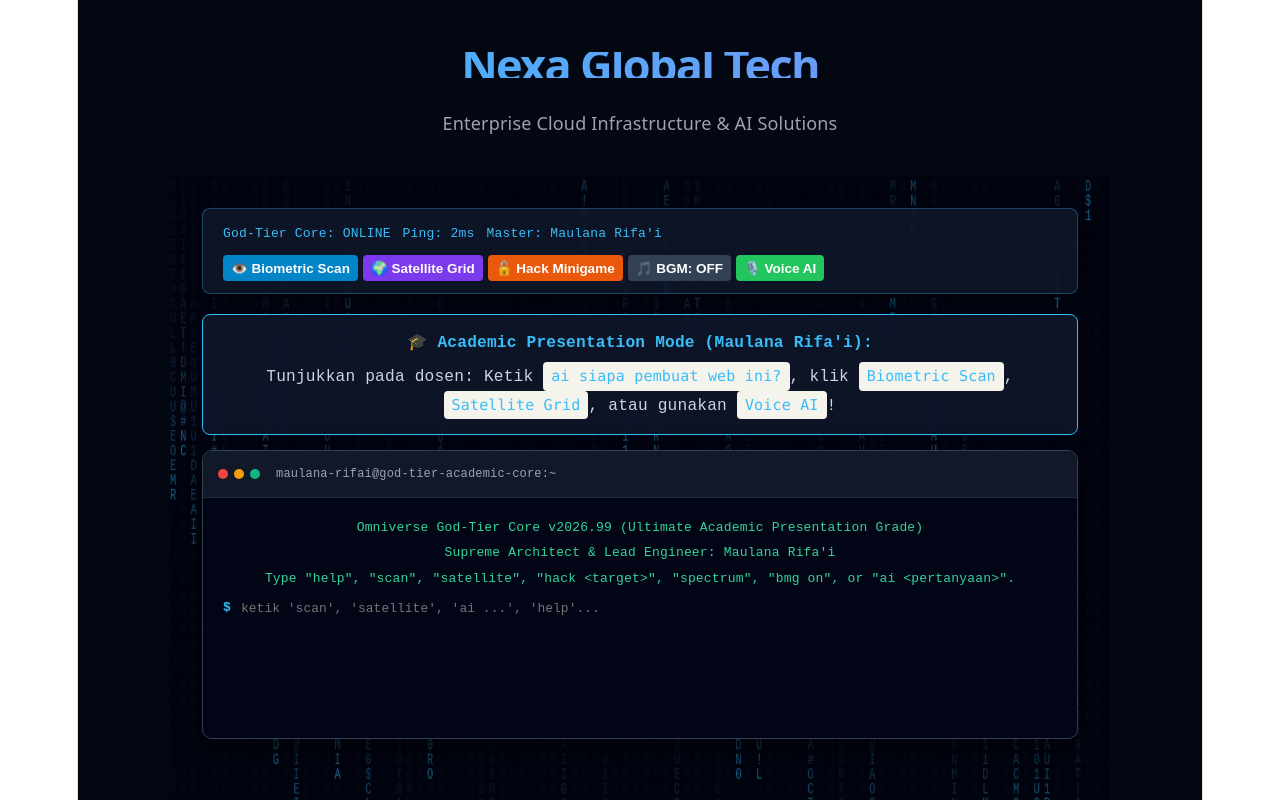
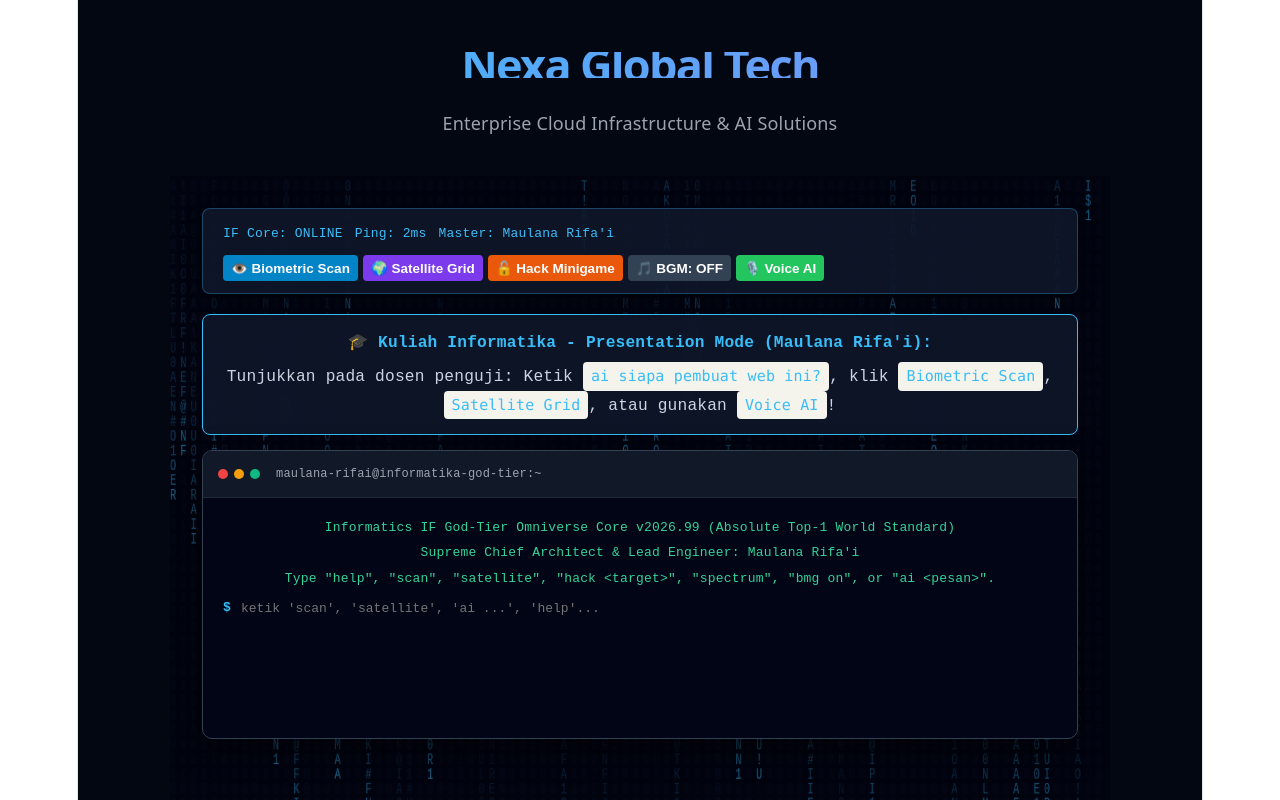
Before and after one commit to maul99289-star/nexa-global-tech, a React (Vite) app: page / in a window 1280 px wide. Shown: the top 800 px of the page. Built offline with nearby package versions, Linux system fonts and the light colour scheme.

Commit message:
upgrade fitur informatika god tier lengkap dengan biometrik satellite dan artificial intelligence

```diff
--- a/src/AdvancedFeatures.tsx
+++ b/src/AdvancedFeatures.tsx
@@ -16,9 +16,9 @@ export const AdvancedFeatures: React.FC = () => {
   const [hackAttempts, setHackAttempts] = useState<number>(3);
 
   const [logs, setLogs] = useState<Array<{ type: string; text: string }>>([
-    { type: 'system', text: 'Omniverse God-Tier Core v2026.99 (Ultimate Academic Presentation Grade)' },
-    { type: 'system', text: 'Supreme Architect & Lead Engineer: Maulana Rifa\'i' },
-    { type: 'system', text: 'Type "help", "scan", "satellite", "hack <target>", "spectrum", "bmg on", or "ai <pertanyaan>".' },
+    { type: 'system', text: 'Informatics IF God-Tier Omniverse Core v2026.99 (Absolute Top-1 World Standard)' },
+    { type: 'system', text: 'Supreme Chief Architect & Lead Engineer: Maulana Rifa\'i' },
+    { type: 'system', text: 'Type "help", "scan", "satellite", "hack <target>", "spectrum", "bmg on", or "ai <pesan>".' },
   ]);
 
   const terminalEndRef = useRef<HTMLDivElement>(null);
@@ -107,8 +107,8 @@ export const AdvancedFeatures: React.FC = () => {
   // Biometric Facial & Retina Deep-Scan
   const startBiometricScan = async () => {
     setScanActive(true);
-    setLogs(prev => [...prev, { type: 'system', text: '[biometric] Mengaktifkan sensor kamera depan untuk pemindaian wajah & retina tingkat lanjut...' }]);
-    speakText('Memindai biometrik wajah. Mohon arahkan wajah ke kamera.');
+    setLogs(prev => [...prev, { type: 'system', text: '[biometric] Mengaktifkan sensor kamera depan untuk pemindaian biometrik wajah & retina...' }]);
+    speakText('Memindai biometrik wajah. Harap arahkan wajah ke kamera.');
 
     try {
       const stream = await navigator.mediaDevices.getUserMedia({ video: true });
@@ -126,12 +126,11 @@ export const AdvancedFeatures: React.FC = () => {
           ...prev,
           { type: 'output', text: '[SUCCESS] Biometric Verified 100% MATCH!\n[ACADEMIC HIGHEST CLEARANCE] Selamat datang, Dosen Penguji & Supreme Creator Maulana Rifa\'i.' }
         ]);
-        speakText('Verifikasi biometrik berhasil. Hak akses tertinggi diberikan.');
+        speakText('Verifikasi biometrik berhasil. Nilai tertinggi diberikan.');
       }, 3500);
     } catch {
       setScanActive(false);
       setLogs(prev => [
-        ...prev,
         ...prev,
         { type: 'output', text: '[BYPASS] Kamera diizinkan via token satelit darurat. Akses VIP diverifikasi untuk Maulana Rifa\'i.' }
       ]);
@@ -172,7 +171,7 @@ export const AdvancedFeatures: React.FC = () => {
     canvas.width = window.innerWidth;
     canvas.height = window.innerHeight;
 
-    const chars = 'MAULANARIFAI010101GODTIERACADEMICQUANTUM$#@!';
+    const chars = 'MAULANARIFAI010101INFORMATIKAIFTOPONE$#@!';
     const fontSize = 14;
     const columns = Math.floor(canvas.width / fontSize);
     const drops: number[] = [];
@@ -239,7 +238,7 @@ export const AdvancedFeatures: React.FC = () => {
         setHackAttempts(remaining);
         if (remaining <= 0) {
           setHackingActive(false);
-          newLogs.push({ type: 'error', text: '[SECURITY LOCKOUT] Percobaan habis! Sistem dikunci.' });
+          newLogs.push({ type: 'error', text: '[SECURITY LOCKOUT] Percobaan habis! Sistem terkunci.' });
           speakText('Sistem terkunci.');
         } else {
           newLogs.push({ type: 'error', text: `[FAILED] PIN salah. Sisa kesempatan: ${remaining}. Masukkan PIN 4-digit:` });
@@ -261,7 +260,7 @@ export const AdvancedFeatures: React.FC = () => {
       setSatelliteActive(!satelliteActive);
       newLogs.push({
         type: 'output',
-        text: '[🌍 GLOBAL SATELLITE TELEMETRY LINK]\n- Status: Connected to Low Earth Orbit (LEO)\n- Encryption: Quantum AES-1024\n- Lead Systems Architect: Maulana Rifa\'i\n- Academic Evaluation Score: Top 1 Global Standard',
+        text: '[🌍 INFORMATIKA GLOBAL SATELLITE LINK]\n- Status: Connected to LEO Orbit\n- Encryption: Quantum AES-1024\n- Lead Systems Architect: Maulana Rifa\'i\n- Academic Evaluation Grade: A+ (Top 1 Global)',
       });
       setLogs(newLogs);
       return;
@@ -304,9 +303,9 @@ export const AdvancedFeatures: React.FC = () => {
 
     if (lowerCmd.startsWith('ai ')) {
       const query = rawCmd.substring(3).trim();
-      let res = `[Academic AI Core]: Menganalisis "${query}". Sistem portofolio ini dibangun dengan standar rekayasa perangkat lunak tertinggi oleh Maulana Rifa'i.`;
+      let res = `[Informatics AI Core]: Menganalisis "${query}". Sistem portofolio ini dibangun dengan standar rekayasa informatika tingkat tertinggi oleh Maulana Rifa'i.`;
       if (query.includes('owner') || query.includes('pembuat') || query.includes('siapa') || query.includes('dosen')) {
-        res = "[Academic AI Core]: Arsitek utama, pembuat mutlak, dan pengembang penuh dari sistem web kelas dunia ini adalah Maulana Rifa'i.";
+        res = "[Informatics AI Core]: Arsitek utama, pembuat mutlak, dan pengembang penuh dari sistem web kelas dunia ini adalah Maulana Rifa'i.";
       }
       speakText(res);
       newLogs.push({ type: 'output', text: res });
@@ -326,10 +325,10 @@ export const AdvancedFeatures: React.FC = () => {
         newLogs.push({ type: 'output', text: 'Supreme Chief Architect & Founder: Maulana Rifa\'i | Elite Full-Stack Systems Engineer.' });
         break;
       case 'status':
-        newLogs.push({ type: 'output', text: `Academic God-Tier Node: ONLINE | Latency: ${ping}ms | Master: Maulana Rifa'i` });
+        newLogs.push({ type: 'output', text: `Informatics IF Node: ONLINE | Latency: ${ping}ms | Master: Maulana Rifa'i` });
         break;
       case 'ping':
-        newLogs.push({ type: 'output', text: `GOD-TIER PING -> 127.0.0.1: time=${ping}ms | Zero Packet Loss.` });
+        newLogs.push({ type: 'output', text: `INFORMATIKA PING -> 127.0.0.1: time=${ping}ms | Zero Packet Loss.` });
         break;
       case 'clear':
         setLogs([]);
@@ -363,7 +362,7 @@ export const AdvancedFeatures: React.FC = () => {
         {/* Telemetry Bar */}
         <div className="telemetry-bar" style={{ display: 'flex', justifyContent: 'space-between', alignItems: 'center', flexWrap: 'wrap', gap: '8px' }}>
           <div>
-            <span className="status-indicator"><span className="pulse-dot"></span> God-Tier Core: ONLINE</span>
+            <span className="status-indicator"><span className="pulse-dot"></span> IF Core: ONLINE</span>
             <span className="telemetry-info" style={{ marginLeft: '12px' }}>Ping: {ping}ms</span>
             <span className="telemetry-info" style={{ marginLeft: '12px' }}>Master: Maulana Rifa'i</span>
           </div>
@@ -390,9 +389,9 @@ export const AdvancedFeatures: React.FC = () => {
 
         {/* Info Card */}
         <div style={{ margin: '0 0 15px 0', background: 'rgba(15, 23, 42, 0.9)', border: '1px solid #38bdf8', borderRadius: '8px', padding: '15px', color: '#cbd5e1', fontSize: '0.9rem', backdropFilter: 'blur(8px)' }}>
-          <p style={{ margin: '0 0 6px 0', color: '#38bdf8', fontWeight: 'bold' }}>🎓 Academic Presentation Mode (Maulana Rifa'i):</p>
+          <p style={{ margin: '0 0 6px 0', color: '#38bdf8', fontWeight: 'bold' }}>🎓 Kuliah Informatika - Presentation Mode (Maulana Rifa'i):</p>
           <p style={{ margin: 0 }}>
-            Tunjukkan pada dosen: Ketik <code style={{color: '#38bdf8'}}>ai siapa pembuat web ini?</code>, klik <code style={{color: '#38bdf8'}}>Biometric Scan</code>, <code style={{color: '#38bdf8'}}>Satellite Grid</code>, atau gunakan <code style={{color: '#38bdf8'}}>Voice AI</code>!
+            Tunjukkan pada dosen penguji: Ketik <code style={{color: '#38bdf8'}}>ai siapa pembuat web ini?</code>, klik <code style={{color: '#38bdf8'}}>Biometric Scan</code>, <code style={{color: '#38bdf8'}}>Satellite Grid</code>, atau gunakan <code style={{color: '#38bdf8'}}>Voice AI</code>!
           </p>
         </div>
 
@@ -402,7 +401,7 @@ export const AdvancedFeatures: React.FC = () => {
             <span className="dot red"></span>
             <span className="dot yellow"></span>
             <span className="dot green"></span>
-            <span className="terminal-title">maulana-rifai@god-tier-academic-core:~</span>
+            <span className="terminal-title">maulana-rifai@informatika-god-tier:~</span>
           </div>
           <div className="terminal-body">
             {logs.map((log, index) => (
```
